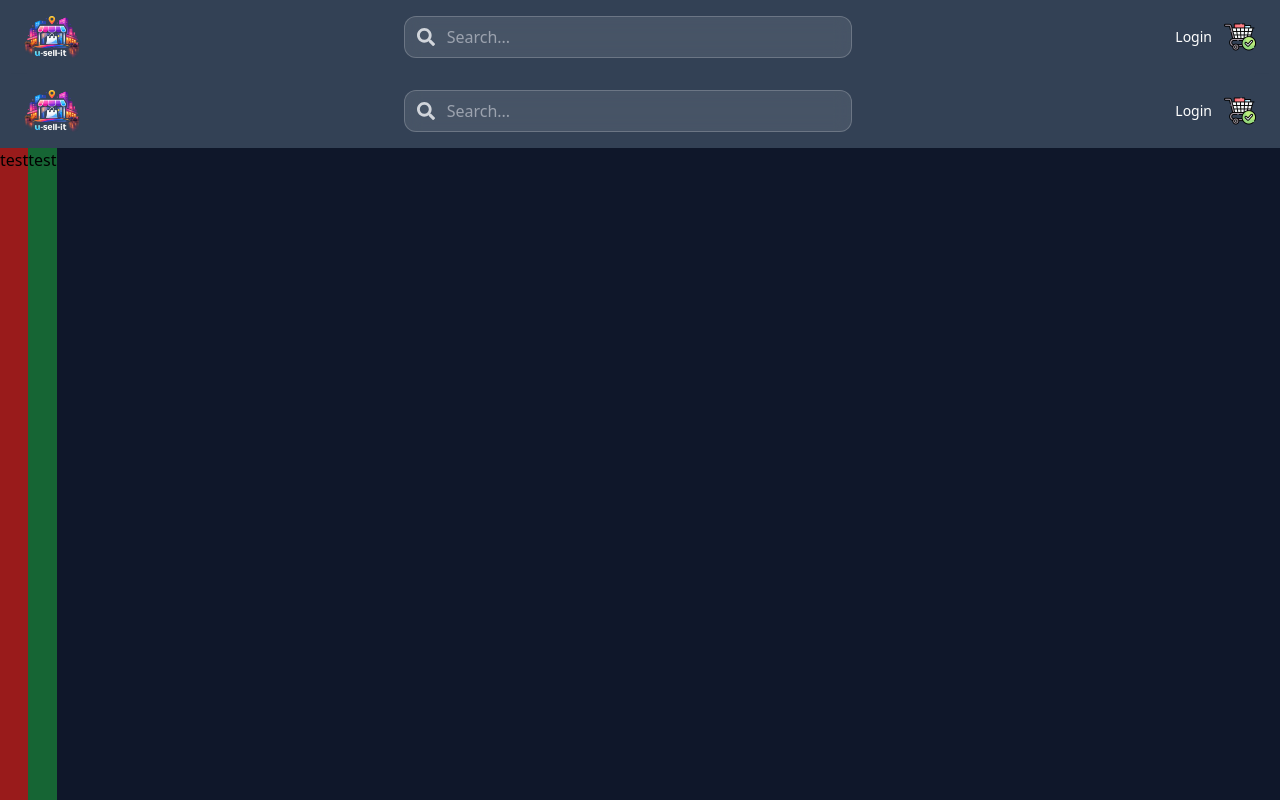
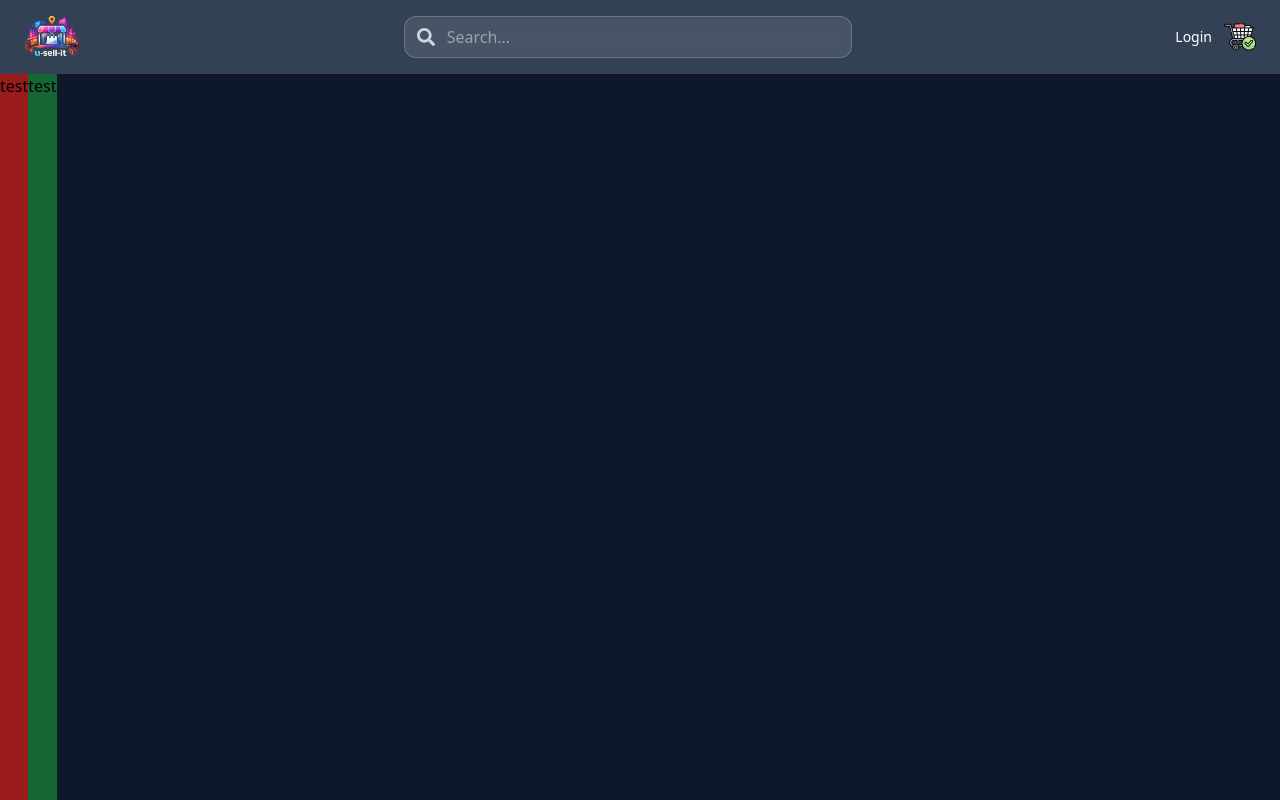
Before and after one commit to KingNeoIV/u-sell-it-demo, a React (Vite) app: page /dashboard in a window 1280 px wide. Shown: the top 800 px of the page. Built offline with nearby package versions, Linux system fonts and the light colour scheme.

Commit message:
refactor(layout): simplify Layout wrapper

```diff
--- a/src/layout/Layout.tsx
+++ b/src/layout/Layout.tsx
@@ -1,12 +1,6 @@
-import Navbar from "../components/Navbar";
-
 export default function Layout({ children }: { children: React.ReactNode }) {
     return (
         <div className="min-h-screen flex flex-col">
-
-            {/* Top Navigation */}
-            <Navbar />
-
             {/* Page Content */}
             <main className="flex-1">
                 {children}
```
